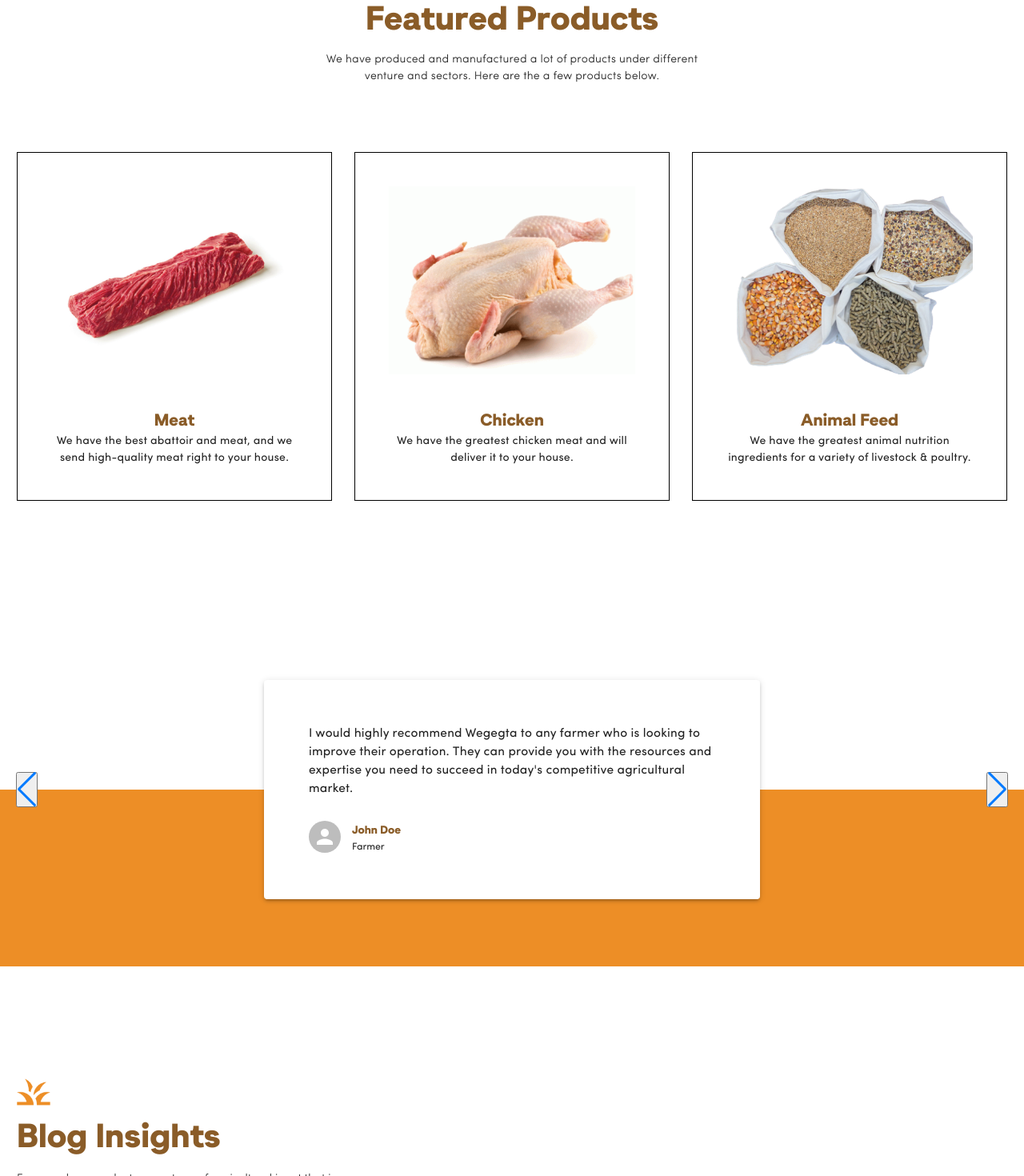
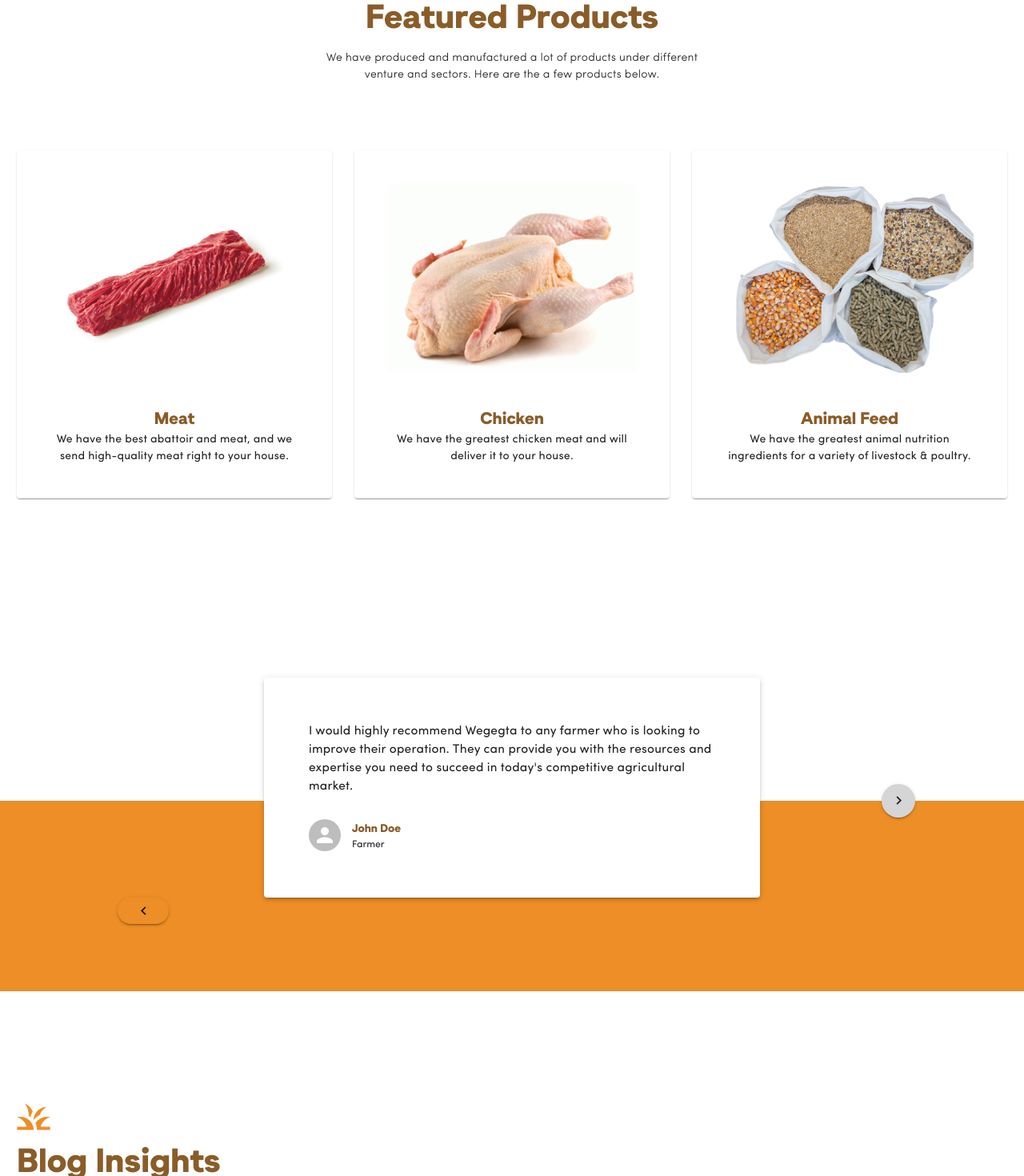
Before and after one commit to Pollux-Dev/wegegta, a Next.js app: page / in a window 1280 px wide. Shown: the part 3634-5104 px from the top of the page at 80% size. Built offline with nearby package versions, Linux system fonts and the light colour scheme.

Commit message:
feat: footer fix, swiper button fix

```diff
--- a/src/components/commons/Footer/footer.module.scss
+++ b/src/components/commons/Footer/footer.module.scss
@@ -11,6 +11,29 @@
 
   & :local {
 
+    .copyright{
+      background-color: #8A5C28;
+      color: white;
+      display: flex;
+      align-items: center;
+      justify-content: space-between;
+      padding: 1rem;
+
+      p{
+        font-weight: 300;
+      }
+
+      .socials{
+        display: grid;
+        grid-auto-flow: column;
+        gap: .5rem;
+      }
+      @include s.media-breakpoint-up(md){
+        padding: 1rem 5rem;
+      }
+
+
+    }
     .wrapper {
       display: flex;
       flex-flow: column;
@@ -65,8 +88,17 @@
 
         .hor {
           display: flex;
-          gap: 5rem;
-          justify-content: center;
+          justify-content: space-evenly;
+          //border: 1px solid #000;
+
+
+          .col{
+            gap: .7rem;
+
+            h4{
+
+            }
+          }
         }
       }
     }
--- a/src/components/commons/Footer/index.tsx
+++ b/src/components/commons/Footer/index.tsx
@@ -4,6 +4,7 @@ import { Stack, Typography } from '@mui/material';
 import Link from 'next/link';
 import Group from './group.png';
 import Image from 'next/image';
+import { Facebook, Instagram, LinkedIn, Twitter } from '@mui/icons-material';
 
 const Footer = () => {
   return (
@@ -26,48 +27,56 @@ const Footer = () => {
           <Image src={Group} alt="group image" />
 
           <div className={s.hor}>
-            <Stack>
+            <Stack className={s.col}>
+              <Typography variant="h4" gutterBottom>
+                Services
+              </Typography>
+              <Typography variant="body1">Abattoir</Typography>
+
+              <Typography variant="body1">Dairy</Typography>
+
+              <Typography variant="body1">Fishery</Typography>
+
+              <Typography variant="body1">Poultry</Typography>
+
+              <Typography variant="body1">Animal Feed</Typography>
+            </Stack>
+
+            <Stack className={s.col}>
               <Typography variant="h4" gutterBottom>
                 Pages
               </Typography>
               <Link href="/">
                 <Typography variant="body1">Home</Typography>
               </Link>
-              <Link href="/">
-                <Typography variant="body1">Products</Typography>
+              <Link href="/about-us">
+                <Typography variant="body1">About</Typography>
               </Link>
-              <Link href="/">
+              <Link href="/ventures">
                 <Typography variant="body1">Venture</Typography>
               </Link>
-              <Link href="/">
-                <Typography variant="body1">Contact-Us</Typography>
-              </Link>
-              <Link href="/">
+
+              <Link href="/blogs">
                 <Typography variant="body1">Blogs</Typography>
               </Link>
-            </Stack>
-
-            <Stack>
-              <Typography variant="h4" gutterBottom>
-                Services
-              </Typography>
-              <Link href="/">
-                <Typography variant="body1">Home</Typography>
-              </Link>
-              <Link href="/">
-                <Typography variant="body1">Products</Typography>
-              </Link>
-              <Link href="/">
-                <Typography variant="body1">Venture</Typography>
-              </Link>
-              <Link href="/">
-                <Typography variant="body1">Contact-Us</Typography>
-              </Link>
-              <Link href="/">
-                <Typography variant="body1">Blogs</Typography>
+              <Link href="/contact-us">
+                <Typography variant="body1">Contact Us</Typography>
               </Link>
             </Stack>
           </div>
+        </div>
+      </div>
+
+      <div className={s.copyright}>
+        <Typography variant="body1">
+          © {new Date().getFullYear()} Wegegta. All rights reserved.
+        </Typography>
+
+        <div className={s.socials}>
+          <LinkedIn fontSize="large" />
+          <Facebook fontSize="large" />
+          <Instagram fontSize="large" />
+          <Twitter fontSize="large" />
         </div>
       </div>
     </div>
--- a/src/scenes/Blogs/index.tsx
+++ b/src/scenes/Blogs/index.tsx
@@ -123,6 +123,7 @@ const Blogs = ({ articles }: PropType) => {
               </div>
 
               <Pagination
+                size="large"
                 className={s.pagination}
                 count={blogCount}
                 onChange={(event, page) => {
--- a/src/scenes/Home/FeaturedProducts/featuredproducts.module.scss
+++ b/src/scenes/Home/FeaturedProducts/featuredproducts.module.scss
@@ -44,7 +44,7 @@
           align-items: center;
           justify-content: center;
 
-          border: 1px solid #000;
+          //border: 1px solid #000;
 
           .card_img {
             flex: 1;
--- a/src/scenes/Home/FeaturedProducts/index.jsx
+++ b/src/scenes/Home/FeaturedProducts/index.jsx
@@ -2,7 +2,7 @@ import React from 'react';
 import s from './featuredproducts.module.scss';
 import Image from 'next/image';
 import SupIcon from './sub-icon.png';
-import { Typography } from '@mui/material';
+import { Card, Typography } from '@mui/material';
 import Cow from './meat.png';
 import Car from './chiken.png';
 import Chicken from './bean.png';
@@ -31,9 +31,7 @@ const FeaturedProducts = () => {
       <div className={s.wrapper}>
         <header>
           <Image src={SupIcon} alt="grass" />
-          <Typography variant="h3">
-            Featured Products
-          </Typography>
+          <Typography variant="h3">Featured Products</Typography>
           <Typography variant="body1">
             We have produced and manufactured a lot of products under different
             venture and sectors. Here are the a few products below.
@@ -42,7 +40,7 @@ const FeaturedProducts = () => {
 
         <div className={s.cards}>
           {cardData.map((card, index) => (
-            <div className={s.card} key={index}>
+            <Card className={s.card} key={index}>
               <div className={s.card_img}>
                 <Image src={card.img} alt={card.title} />
               </div>
@@ -50,7 +48,7 @@ const FeaturedProducts = () => {
                 {card.title}
               </Typography>
               <Typography variant="body1">{card.desc}</Typography>
-            </div>
+            </Card>
           ))}
         </div>
       </div>
--- a/src/scenes/Home/Testimonials/index.jsx
+++ b/src/scenes/Home/Testimonials/index.jsx
@@ -4,48 +4,58 @@ import { Swiper, SwiperSlide } from 'swiper/react';
 import { Navigation } from 'swiper';
 import Image from 'next/image';
 import Bg from './testimonial-bg.png';
-import { Avatar, Card, Typography } from "@mui/material";
+import { Avatar, Button, Card, Typography } from '@mui/material';
+import { ChevronLeft, ChevronRight } from '@mui/icons-material';
 
 import 'swiper/css';
+import clsx from 'clsx';
 import 'swiper/css/navigation';
 
 const Testimonials = () => {
   return (
     <div className={s.container}>
-
       {/*<div className={s.bg}>*/}
       {/*  <Image src={Bg} alt="background" />*/}
       {/*</div>*/}
 
       <div className={s.wrapper_}>
-
         <div className={s.slider_wrapper}>
           <Swiper
             loop
             slidesPerView={1}
             spaceBetween={30}
-            // centeredSlides={true}
+            centeredSlides={true}
             pagination={{
               clickable: true,
             }}
             navigation={{
               enabled: true,
-              nextEl: '.swiper-button-next',
-              prevEl: '.swiper-button-prev',
+              nextEl: '.testimonial-next',
+              prevEl: '.testimonial-prev',
             }}
             modules={[Navigation]}
             className={s.swiper}
           >
-            <button className="swiper-button-next"></button>
-            <button className="swiper-button-prev"></button>
+            <Button
+              variant="contained"
+              className={clsx(['testimonial-next', s.btn])}
+            >
+              <ChevronRight />
+            </Button>
+            <Button
+              variant="contained"
+              className={clsx(['testimonial-prev', s.btn])}
+            >
+              <ChevronLeft />
+            </Button>
             {Array.from([1, 2, 3, 4, 5]).map((_, i) => (
               <SwiperSlide className={s.slide} key={i}>
                 <Card elevation={3} className={s.blog_card}>
                   <Typography variant="body1" className={s.desc}>
-                    I would highly recommend Wegegta to any farmer who is looking
-                    to improve their operation. They can provide you with the
-                    resources and expertise you need to succeed in today&apos;s
-                    competitive agricultural market.
+                    I would highly recommend Wegegta to any farmer who is
+                    looking to improve their operation. They can provide you
+                    with the resources and expertise you need to succeed in
+                    today&apos;s competitive agricultural market.
                   </Typography>
                   <div className={s.avatar}>
                     <Avatar />
@@ -59,8 +69,6 @@ const Testimonials = () => {
             ))}
           </Swiper>
         </div>
-
-
       </div>
     </div>
   );
--- a/src/scenes/Home/Testimonials/testimonials.module.scss
+++ b/src/scenes/Home/Testimonials/testimonials.module.scss
@@ -1,6 +1,6 @@
 @use 'src/styles/index' as s;
 
-.container{
+.container {
   //display: grid;
   flex-flow: column;
   position: relative;
@@ -22,9 +22,9 @@
   }
 
 
-  & :local{
+  & :local {
 
-    .bg{
+    .bg {
 
       //position: absolute;
       margin: 0 auto;
@@ -34,7 +34,7 @@
       object-fit: cover;
       display: block;
 
-      img{
+      img {
         display: block;
         width: 100vw;
 
@@ -44,7 +44,7 @@
 
     }
 
-    .wrapper_{
+    .wrapper_ {
       margin: 0 auto;
       width: 100%;
       max-width: 90rem;
@@ -57,35 +57,73 @@
 
       .slider_wrapper {
         max-width: 100%;
+        //border: 1px solid #000;
       }
 
-      .swiper{
+      .swiper {
         width: 100%;
         padding: 1rem;
+        position: relative;
 
         //border: 1px solid blue;
 
-        .slide{
+        & :global {
+          .testimonial-next, .testimonial-prev {
+            position: absolute;
+            top: 50%;
+            transform: translateY(-50%);
+            width: 3rem;
+            height: 3rem;
+            border-radius: 50%;
+            display: flex;
+            align-items: center;
+            justify-content: center;
+            cursor: pointer;
+            z-index: 10;
+            background-color: #d5d5d5;
+            min-width: initial;
+          }
+
+          .testimonial-next {
+            right: 0;
+          }
+
+          .testimonial-prev {
+            left: 0;
+          }
+
+          @include s.media-breakpoint-up(lg) {
+            .testimonial-next {
+              right: 10%;
+              //height: 10px !important;
+            }
+            .testimonial-prev {
+              left: 10%
+            }
+          }
+        }
+
+        .slide {
 
         }
 
-        .blog_card{
+        .blog_card {
           //background-color: white;
           margin: 0 auto;
           padding: 4rem;
 
 
-          @include s.media-breakpoint-up(md){
+          @include s.media-breakpoint-up(md) {
             max-width: 60ch;
           }
 
 
-          .desc{
+          .desc {
             letter-spacing: .02vmax;
             font-size: 1.1rem;
           }
 
-          .avatar{
+          .avatar {
             display: flex;
             gap: 1rem;
             margin-top: 2rem;
--- a/src/scenes/Home/Ventures/ventures.module.scss
+++ b/src/scenes/Home/Ventures/ventures.module.scss
@@ -53,7 +53,7 @@
           align-items: center;
           justify-content: center;
 
-          border: 1px solid #000;
+          //border: 1px solid #000;
 
           .card_img {
             flex: 1;
@@ -66,7 +66,7 @@
 
           button {
             margin-top: 3rem;
-            border-top: 1px solid #000;
+            border-top: 1px solid #d0d0d0;
             width: calc(100% + 6rem);
             border-radius: 0;;
             padding: 1rem 0;
```
Also changed, not shown: next.config.js (+16 -0 lines), src/scenes/Home/Blog/blog.module.scss (+47 -13 lines), src/scenes/Home/Blog/index.jsx (+26 -7 lines), src/scenes/Home/Ventures/index.jsx (+4 -6 lines). Lines whose indentation alone changed are shown as unchanged.
